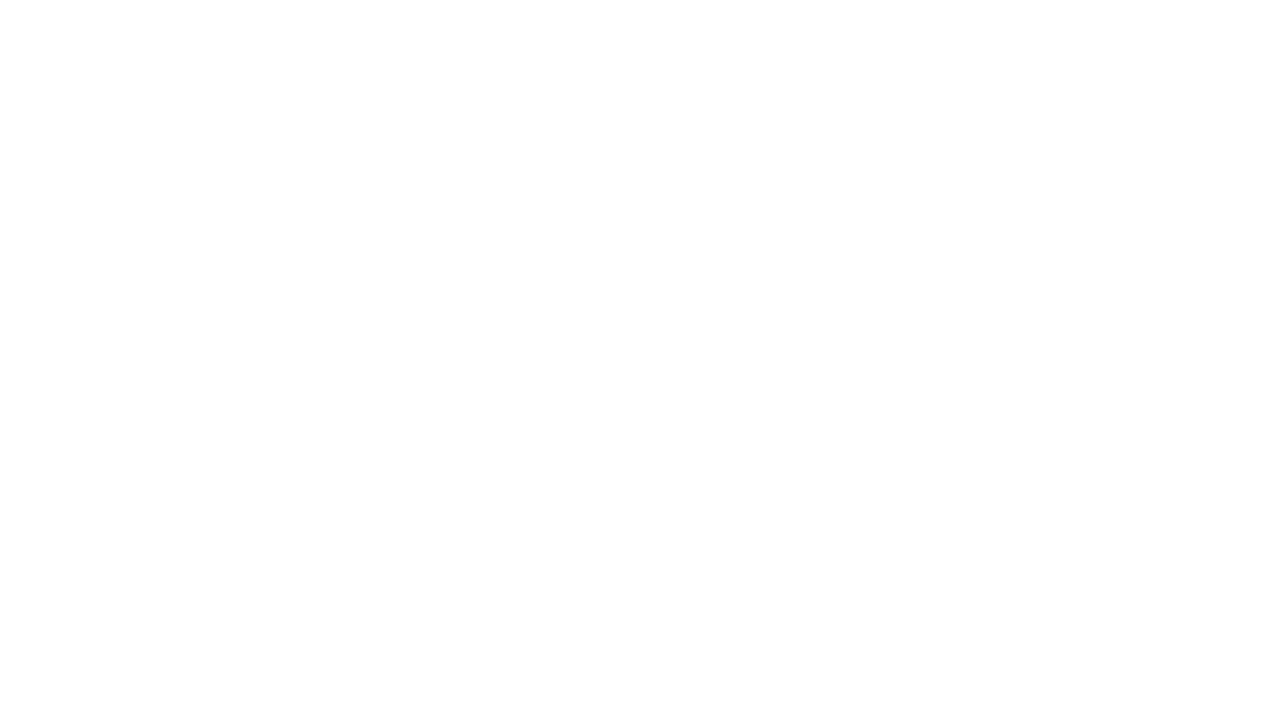
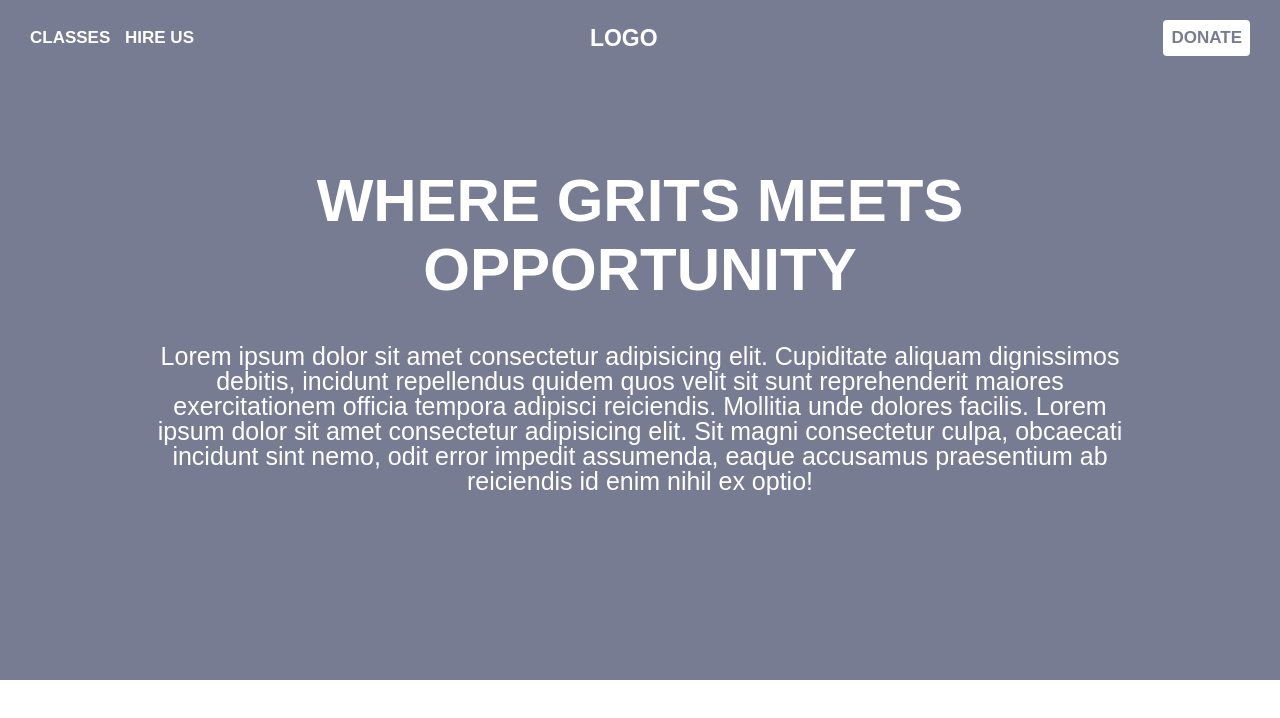
Before and after one commit to Jabzdev/Level-Ground, a plain HTML site: page index.html in a window 1280 px wide. Drawn offline with Linux system fonts and the light colour scheme.

Commit message:
2nd commit

```diff
--- a/index.html
+++ b/index.html
@@ -7,7 +7,21 @@
   <title>Document</title>
 </head>
 <body>
-  <header></header>
+  <header>
+    <nav>
+      <ul>
+        <li>CLASSES</li>
+        <li>HIRE US</li>
+      </ul>
+      <h4>LOGO</h4>
+      <button>DONATE</button>
+    </nav>
+    <h1>WHERE GRITS MEETS OPPORTUNITY</h1>
+    <p>
+      Lorem ipsum dolor sit amet consectetur adipisicing elit. Cupiditate aliquam dignissimos debitis, incidunt repellendus quidem quos velit sit sunt reprehenderit maiores exercitationem officia tempora adipisci reiciendis. Mollitia unde dolores facilis. Lorem ipsum dolor sit amet consectetur adipisicing elit. Sit magni consectetur culpa, obcaecati incidunt sint nemo, odit error impedit assumenda, eaque accusamus praesentium ab reiciendis id enim nihil ex optio!
+    </p>
+  </header>
+
   <section></section>
   <section></section>
   <section></section>
--- a/style.css
+++ b/style.css
@@ -0,0 +1,65 @@
+*{
+  box-sizing: border-box;
+  margin: 0;
+  padding: 0;
+  font-family: sans-serif;
+}
+
+header{
+  font-size: 17px;
+  color: white;
+  height: 85vh;
+  background-color: rgb(120, 124, 146);
+  display: flex;
+  flex-direction: column;
+  align-items: center;
+}
+
+header nav {
+  width: 100%;
+  padding: 20px 30px;
+  display: flex;
+  flex-direction: row;
+  justify-content: space-between;
+  margin-bottom: 90px;
+}
+
+header ul {
+  list-style: none;
+  align-self: center;
+}
+header ul li {
+  font-weight: bold;
+  display: inline;
+  margin-right: 10px;
+}
+
+header nav h4 {
+  font-size: 23px;
+  font-weight: bold;
+  align-self: center;
+  margin-right: 120px;
+}
+
+button {
+  color: rgb(120, 124, 146);
+  border-radius: 4px;
+  background-color: white;
+  border: none;
+  padding: 8px;
+  font-size: 17px;
+  font-weight: bold;
+}
+
+header h1,p {
+  text-align: center;
+  padding: 0 150px;
+}
+h1{
+  font-size: 60px;
+  margin-bottom: 40px;
+}
+p{
+  font-size: 25px;
+  line-height: 25px;
+}
```
